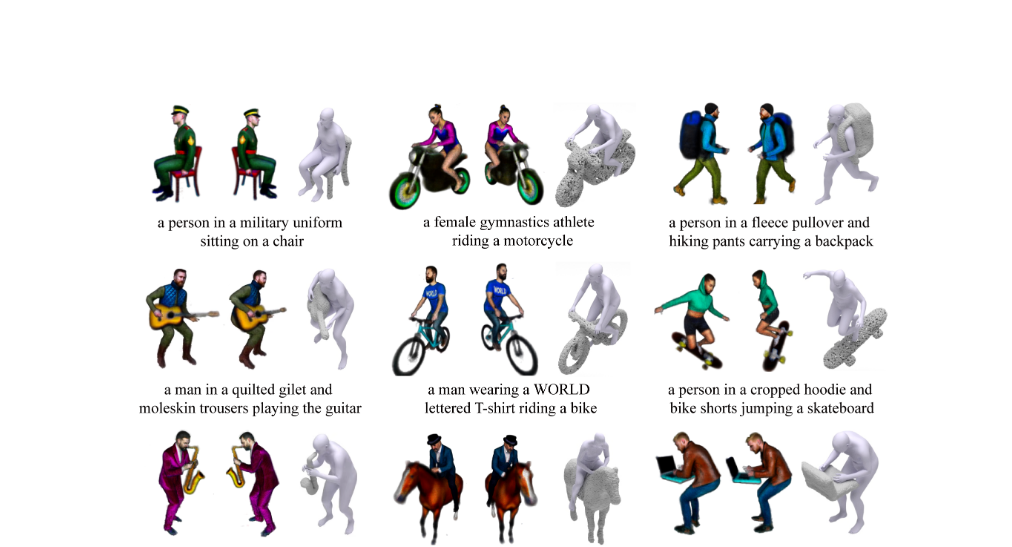
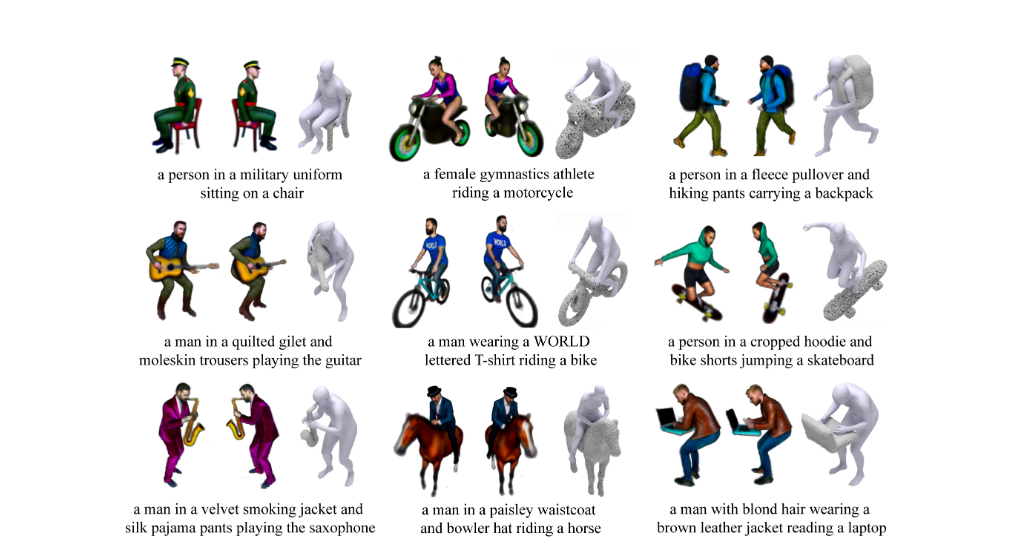
Before and after one commit to sisidai/sisidai.github.io, a plain HTML site: page InterFusion/index.html in a window 1280 px wide. Shown: the part 422-969 px from the top of the page, without its empty margins (133-1145 px from the left). Drawn offline with nearby package versions, Linux system fonts and the light colour scheme; some icons are missing; a web font is replaced by a local one.

Commit message:
first commit

```diff
--- a/InterFusion/index.html
+++ b/InterFusion/index.html
@@ -127,14 +127,6 @@
 
 
 <section class="hero teaser">
-
-</section>
-
-<!-- <div class="my-hr">
-  <hr>
-</div> -->
-
-<section class="section">
   <div class="container is-max-desktop">
     <div class="columns is-centered has-text-centered">
       <div class="column is-four-fifths">
```
